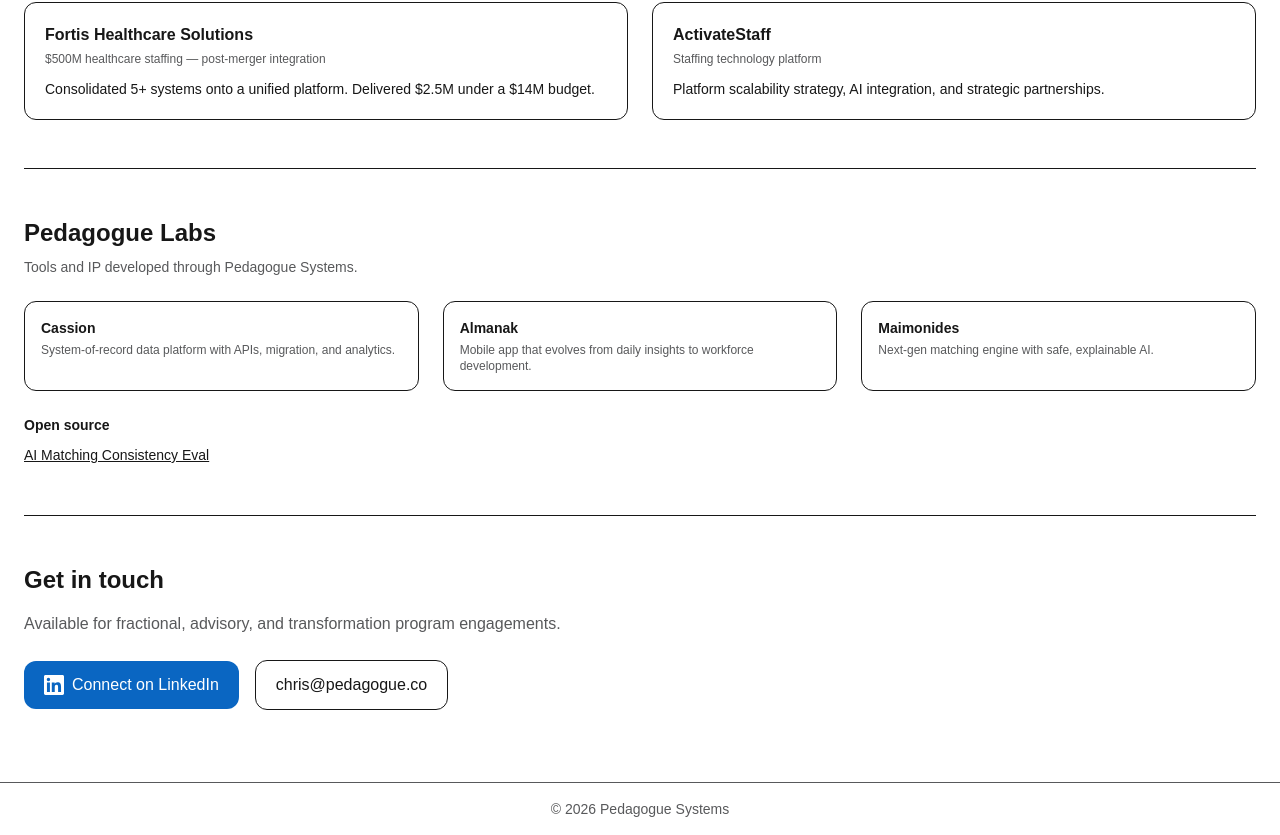
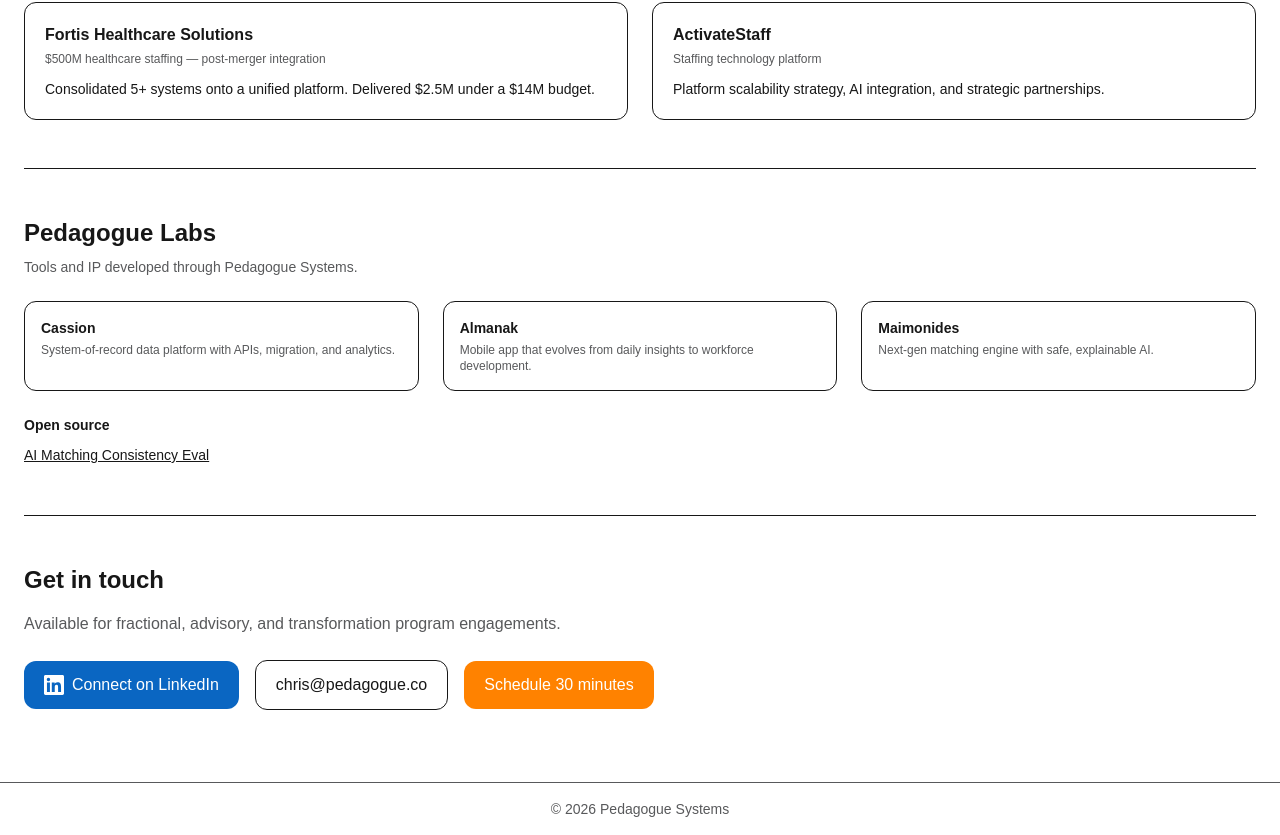
Before and after one commit to Pedagogue-Systems/pedagogue-site, a Next.js app: page / in a window 1280 px wide. Shown: the part 1622-2457 px from the top of the page. Built offline with nearby package versions, Linux system fonts and the light colour scheme.

Commit message:
Add Calendly scheduling link to contact section
https://claude.ai/code/session_011X2KSD4rvQsf6SdYRVABwN

```diff
--- a/src/app/page.tsx
+++ b/src/app/page.tsx
@@ -239,6 +239,14 @@ export default function Page() {
           >
             chris@pedagogue.co
           </a>
+          <a
+            href="https://calendly.com/chris-pedagogue/30-min-with-chris-loope"
+            target="_blank"
+            rel="noreferrer"
+            className="inline-flex items-center gap-2 rounded-xl bg-primary px-5 py-3 text-white hover:bg-primary-600 transition-colors"
+          >
+            Schedule 30 minutes
+          </a>
         </div>
       </section>
     </>
```
